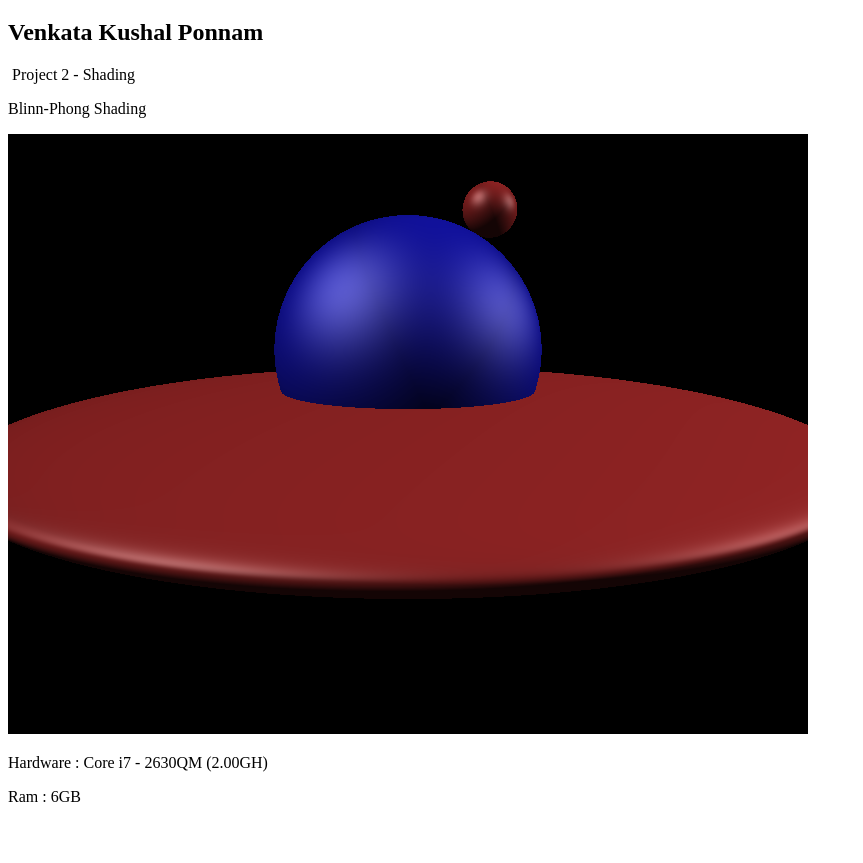
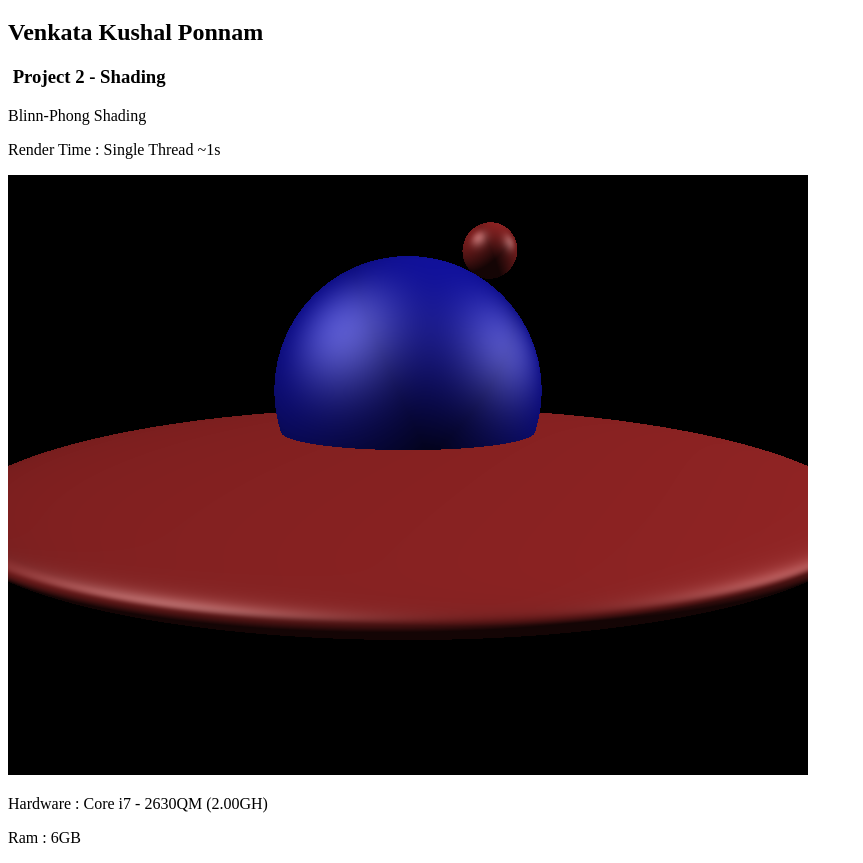
Before and after one commit to kushalponam/kushalponam.github.io, a plain HTML site: page courses/cs6620/prj2.html in a window 1280 px wide. Shown: the part 61-924 px from the top of the page, without its empty margins (0-863 px from the left). Before the commit the page ends 883 px from the top, so only its background shows below. Drawn offline with Linux system fonts and the light colour scheme.

Commit message:
render time for prj2

```diff
--- a/courses/cs6620/prj2.html
+++ b/courses/cs6620/prj2.html
@@ -4,8 +4,9 @@
 <h1>CS6620 - RayTracing for Graphics</h1>
 <h2>Venkata Kushal Ponnam</h2>
 
-<p> &#160;Project 2 - Shading</p>
+<h3> &#160;Project 2 - Shading</h3>
 <p> Blinn-Phong Shading</p>
+<p> Render Time : Single Thread ~1s</p>
 <IMG SRC="prj2pics/prj2.png" ALT="some text" WIDTH=800 HEIGHT=600>
 
 <p> Hardware : Core i7 - 2630QM (2.00GH)</p>
```
